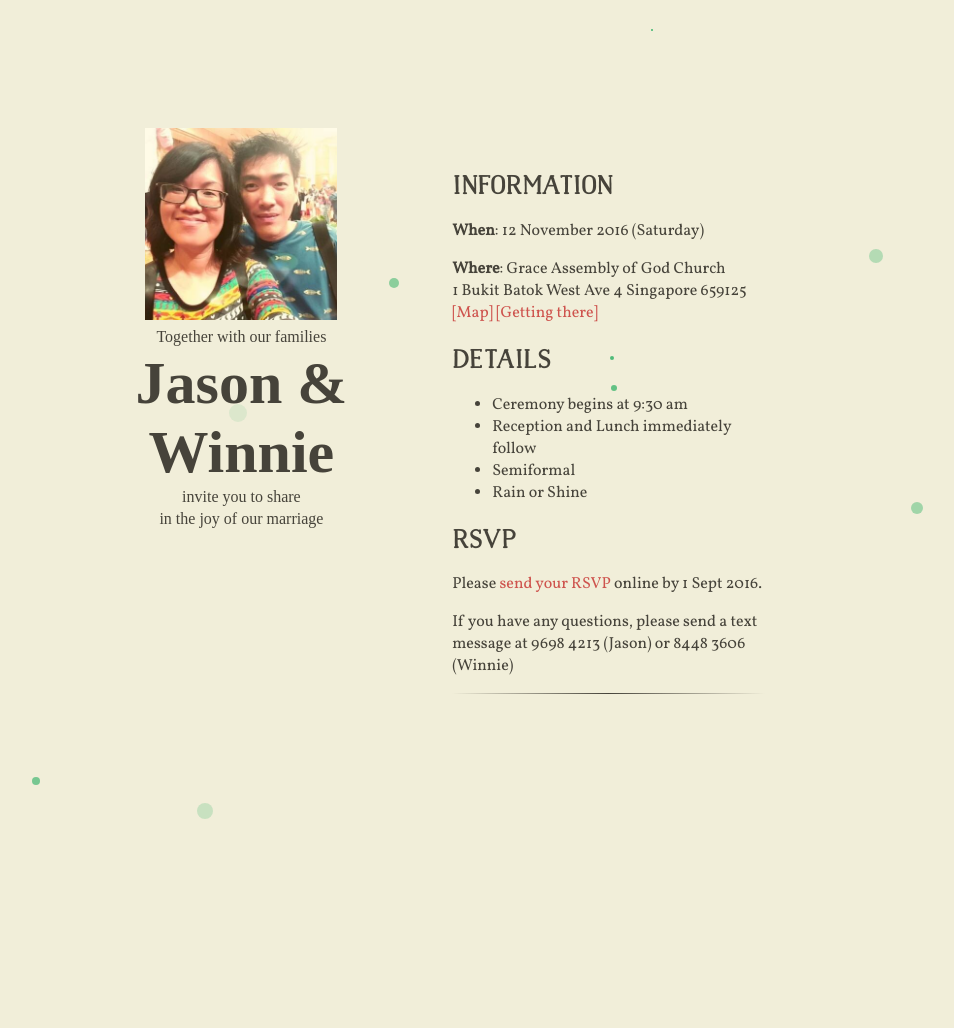
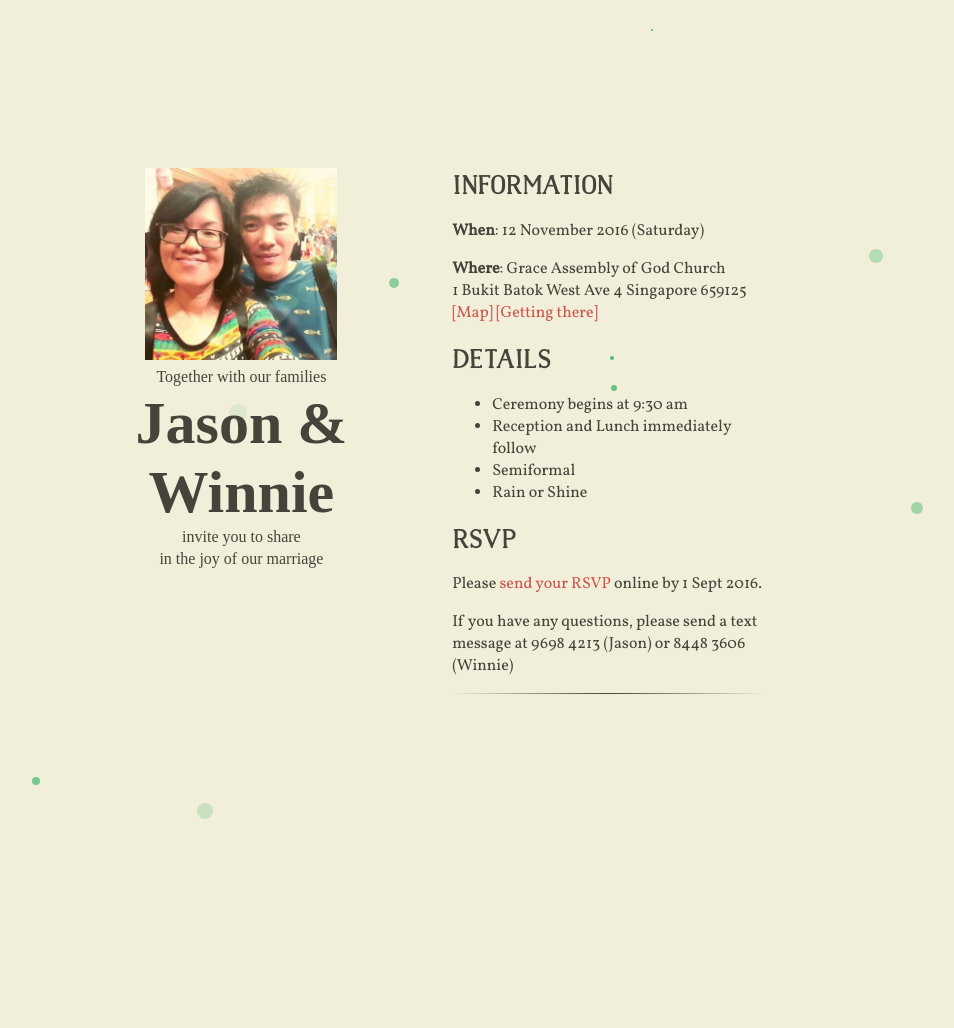
Before and after one commit to jasonandwinnie/jasonandwinnie.github.io, a Jekyll site: the page built from index.html, in a window 1280 px wide. Shown: the whole page, without its empty margins (215-1169 px from the left). Built offline with Jekyll 4.4.1, drawn with Linux system fonts in a browser that asks for light colours; nearby versions of some CDN libraries; some web fonts are replaced.

```diff
--- a/assets/style.css
+++ b/assets/style.css
@@ -1,5 +1,9 @@
 .gm-style-mtc {
   display: none;
+}
+
+div.logo-container {
+  margin-top: 40px;
 }
 
 span#iceland {
--- a/index.html
+++ b/index.html
@@ -2,6 +2,7 @@
 layout: base
 ---
 <div class="wrapper">
+
   <header>
     {% if site.compass.logo %}
     <div class="logo-container">
```
Also changed, not shown: 3 other files.
